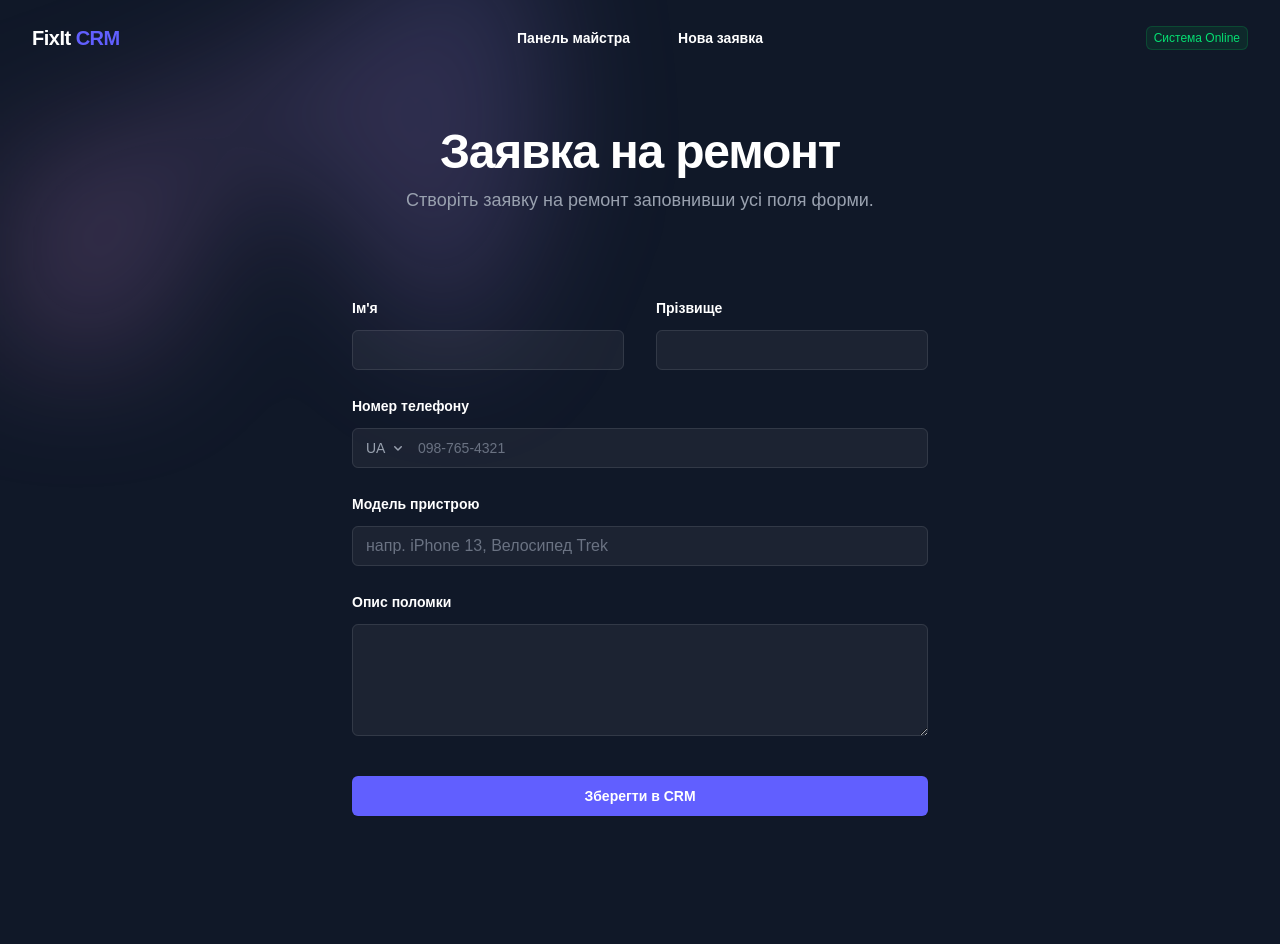
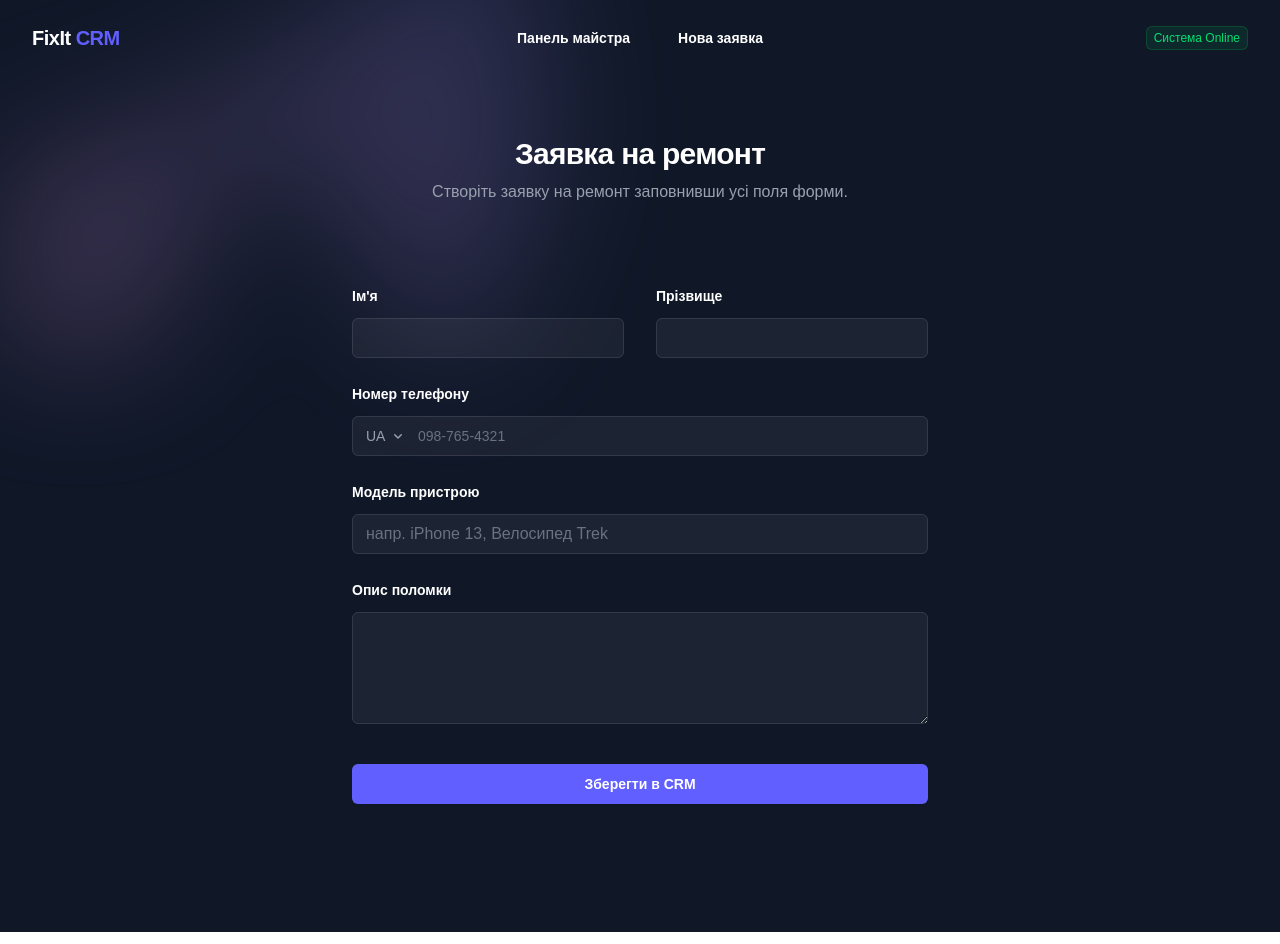
Before and after one commit to Mich47/fixit-crm, a Next.js app: page /order/create in a window 1280 px wide. Built offline with nearby package versions, Linux system fonts and the light colour scheme.

Commit message:
refactor CreateOrderPage header and description styles for improved readability

```diff
--- a/src/app/order/create/page.tsx
+++ b/src/app/order/create/page.tsx
@@ -49,10 +49,10 @@ export default function CreateOrderPage() {
   return (
     <>
       <div className="mx-auto max-w-2xl text-center">
-        <h2 className="text-4xl font-semibold tracking-tight text-balance text-white sm:text-5xl">
+        <h2 className="mt-2 text-2xl font-bold tracking-tight text-white sm:text-3xl">
           Заявка на ремонт
         </h2>
-        <p className="mt-2 text-lg/8 text-gray-400">
+        <p className="mt-2 text-base text-gray-400">
           Створіть заявку на ремонт заповнивши усі поля форми.
         </p>
       </div>
```
